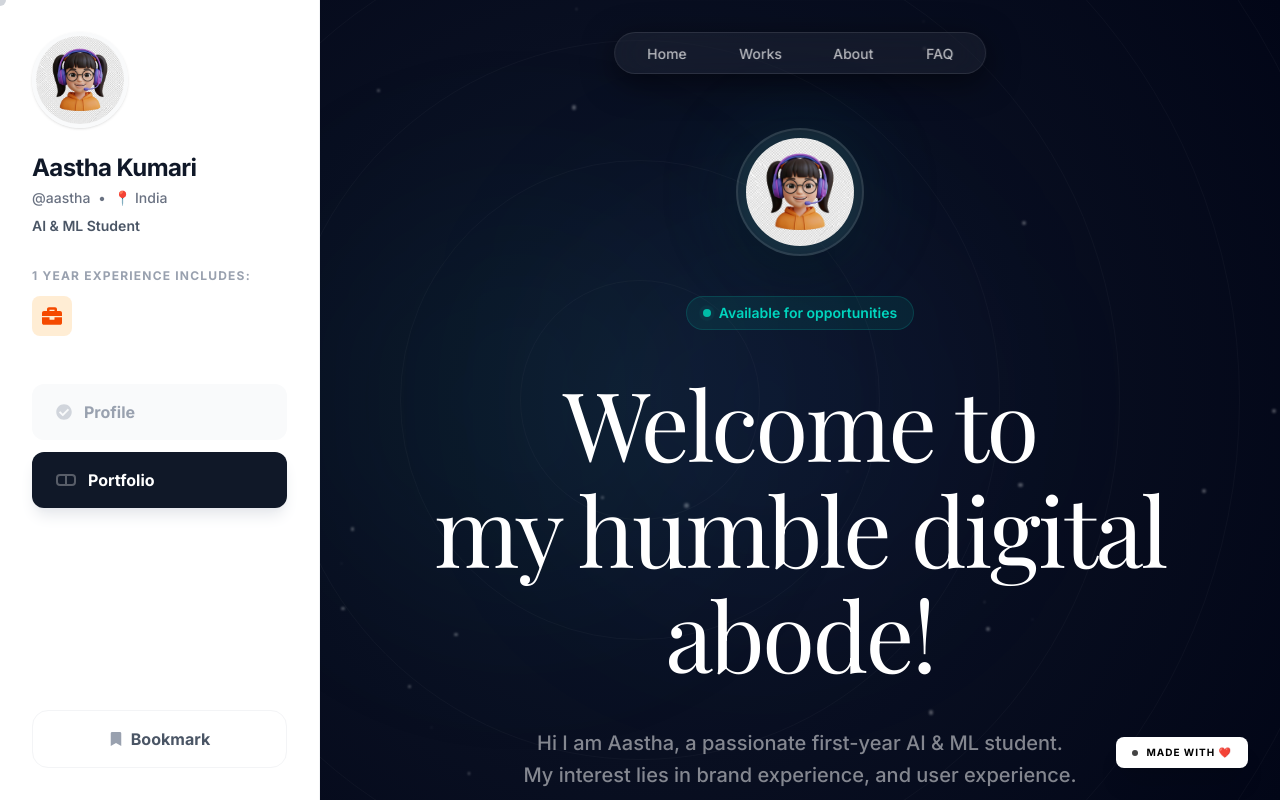
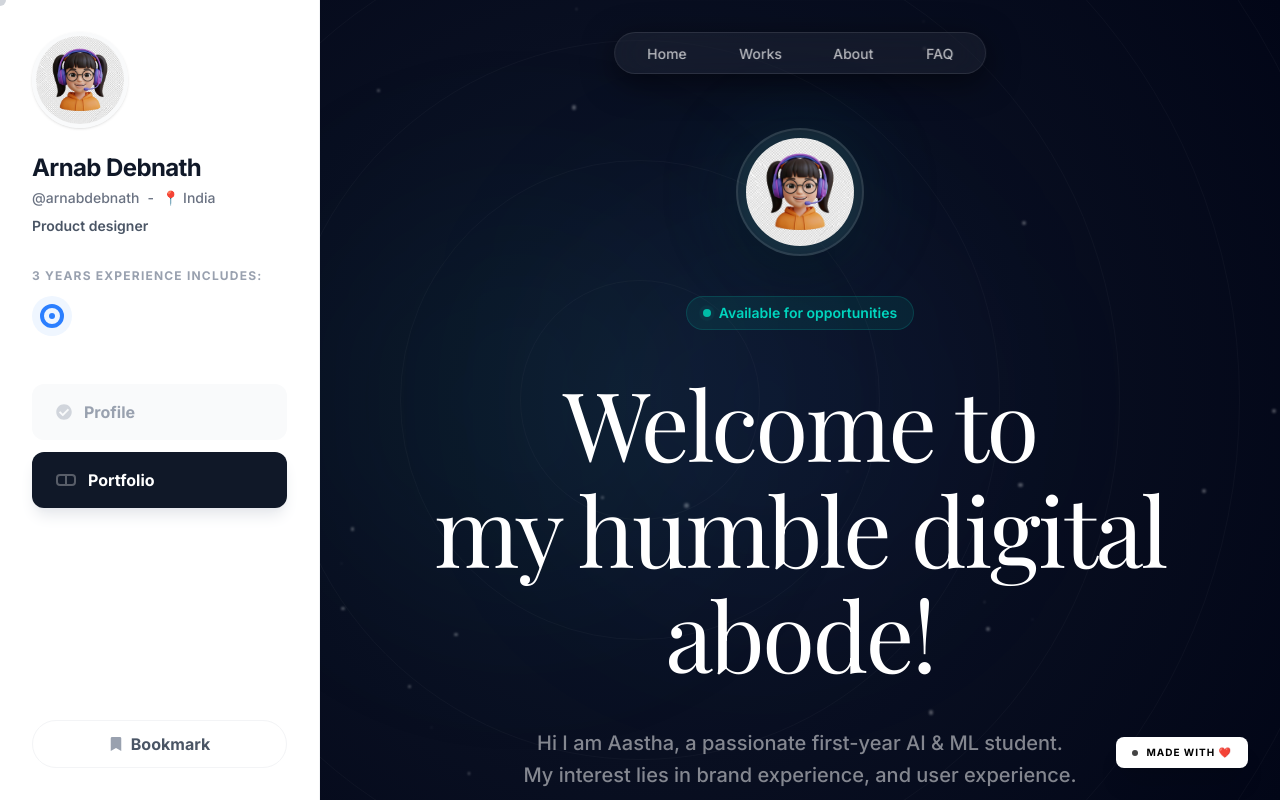
Before and after one commit to aasthakumari03/updated_Portfolio, a Next.js app: page / in a window 1280 px wide. Built offline with nearby package versions, Linux system fonts and the light colour scheme; a web font is replaced by a local one.

Commit message:
Update Sidebar to match Arnab's profile and reference design

```diff
--- a/components/Sidebar.tsx
+++ b/components/Sidebar.tsx
@@ -12,27 +12,29 @@ const Sidebar = ({ activeTab, setActiveTab }: { activeTab: string, setActiveTab:
                 <div className="relative w-24 h-24">
                     <Image
                         src="/avatar.png"
-                        alt="Aastha Kumari"
+                        alt="Arnab Debnath"
                         fill
                         className="rounded-full object-cover border-4 border-gray-50 shadow-sm"
                     />
                 </div>
                 <div className="space-y-1">
-                    <h1 className="text-2xl font-bold text-gray-900 tracking-tight">Aastha Kumari</h1>
+                    <h1 className="text-2xl font-bold text-gray-900 tracking-tight">Arnab Debnath</h1>
                     <div className="flex items-center gap-2 text-gray-500 text-sm font-medium">
-                        <span>@aastha</span>
-                        <span>•</span>
+                        <span>@arnabdebnath</span>
+                        <span>-</span>
                         <span className="flex items-center gap-1">📍 India</span>
                     </div>
-                    <p className="text-gray-600 font-semibold text-sm pt-1">AI & ML Student</p>
+                    <p className="text-gray-600 font-semibold text-sm pt-1">Product designer</p>
                 </div>
 
                 <div className="pt-2">
                     <p className="text-xs font-bold text-gray-400 uppercase tracking-widest flex items-center gap-2">
-                        1 Year Experience Includes:
+                        3 Years Experience Includes:
                     </p>
-                    <div className="mt-3 w-10 h-10 bg-orange-100 rounded-lg flex items-center justify-center text-orange-600">
-                        <FaBriefcase size={20} />
+                    <div className="mt-3 w-10 h-10 bg-blue-50 rounded-full flex items-center justify-center text-blue-600">
+                        <div className="w-6 h-6 rounded-full border-4 border-blue-500 flex items-center justify-center">
+                            <div className="w-1.5 h-1.5 bg-blue-500 rounded-full"></div>
+                        </div>
                     </div>
                 </div>
             </div>
@@ -59,7 +61,7 @@ const Sidebar = ({ activeTab, setActiveTab }: { activeTab: string, setActiveTab:
 
             {/* Footer / Bookmark */}
             <div className="pt-8 mt-auto">
-                <button className="w-full flex items-center justify-center gap-2 px-6 py-4 border border-gray-100 rounded-2xl text-gray-600 font-bold hover:bg-gray-50 transition-all">
+                <button className="w-full h-12 flex items-center justify-center gap-2 px-6 border border-gray-100 rounded-full text-gray-600 font-bold hover:bg-gray-50 transition-all">
                     <FaBookmark size={14} className="text-gray-400" />
                     <span>Bookmark</span>
                 </button>
```
